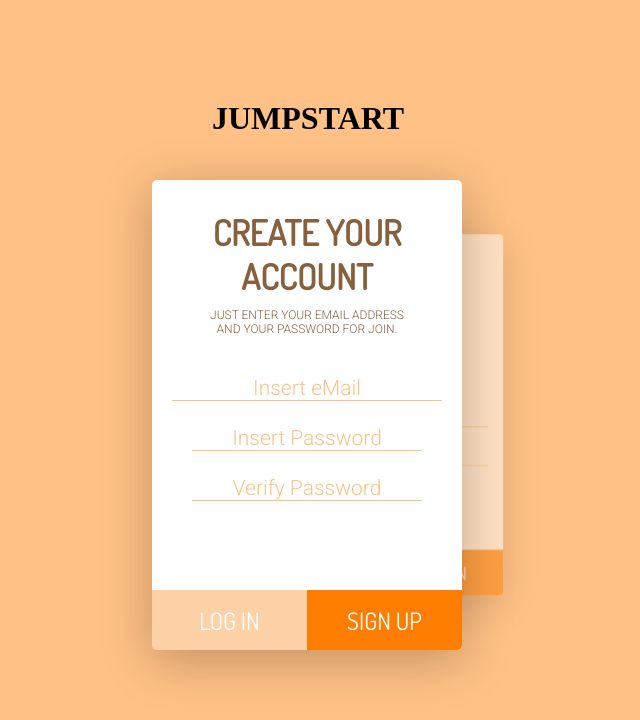
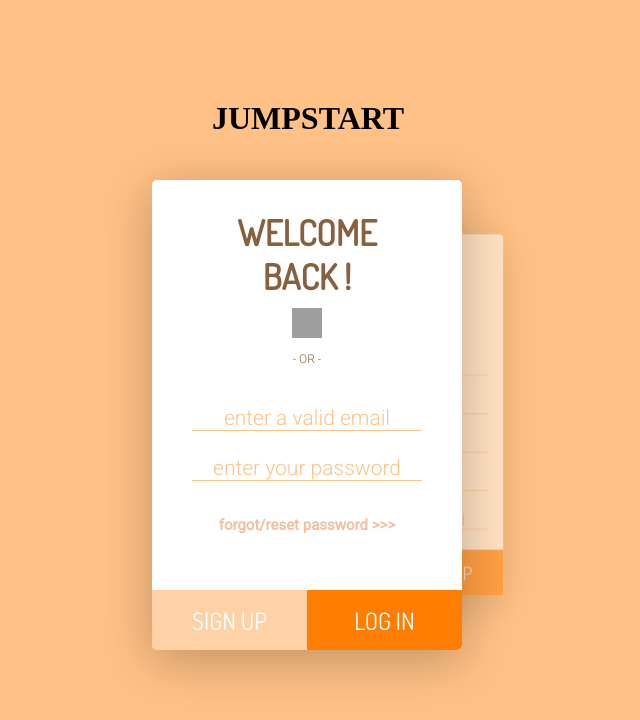
Before and after one commit to bharathvaitla111/AdventureBookingDjango, a Django app: page /login/ in a window 1280 px wide. Shown: the top 720 px of the page, without its empty margins (328-968 px from the left). Run offline with Django 4.2, Linux system fonts and the light colour scheme; some libraries are stand-ins or nearby versions; grey boxes are pictures that could not be loaded.

Commit message:
signup and login v01 done

```diff
--- a/harsh/booking_jumpstart/jumpstart/forms.py
+++ b/harsh/booking_jumpstart/jumpstart/forms.py
@@ -1,7 +1,7 @@
-from django.forms import ModelForm
+from django.forms import ModelForm, TextInput, EmailInput, PasswordInput
 from .models import Customer
-from django.forms import EmailInput, PasswordInput
-from django import forms
+from django.contrib.auth.forms import UserCreationForm
+from django.contrib.auth.models import User
 
 
 class LoginForm(ModelForm):
@@ -20,18 +20,45 @@ class LoginForm(ModelForm):
         }
 
 
-class RegistrationForm(ModelForm):
+class RegistrationForm(UserCreationForm):
     class Meta:
         model = Customer
-        fields = ['email', 'password']
+        fields = ['first_name', 'last_name', 'email', 'password1', 'password2']
         widgets = {
             # telling Django your password field in the mode is a password input on the template
+            'first_name': TextInput(attrs={
+                'placeholder': 'enter your firstname',
+            }),
+            'last_name': TextInput(attrs={
+                'placeholder': 'enter your lastname',
+            }),
             'email': EmailInput(attrs={
-                'class': "form-control",
-                'placeholder': 'Enter a valid email address',
+                'placeholder': 'enter your email',
             }),
-            'password': PasswordInput(attrs={
-                'class': "form-control",
-                'placeholder': 'Enter your password'
-            })
+            'password1': PasswordInput(attrs={
+                'placeholder': 'enter your password',
+                'required': True
+            }),
         }
+
+    def __init__(self, *args, **kwargs):
+        super(RegistrationForm, self).__init__(*args, **kwargs)
+        self.fields['password1'].widget = PasswordInput(
+            attrs={'placeholder': 'enter your password'})
+        self.fields['password2'].widget = PasswordInput(
+            attrs={'placeholder': 're-enter your password'})
+
+        for fieldname in ['first_name', 'last_name', 'email', 'password1', 'password2']:
+            self.fields[fieldname].help_text = None
+
+    def save(self, commit=True):
+        print('hey here')
+        username = self.cleaned_data['first_name']+'_'+self.cleaned_data['last_name']
+        new_customer = Customer(
+            username=username,
+            first_name=self.cleaned_data['first_name'],
+            last_name=self.cleaned_data['last_name'],
+            email=self.cleaned_data['email'],
+            password=self.cleaned_data['password1']
+        )
+        new_customer.save()
--- a/harsh/booking_jumpstart/jumpstart/models.py
+++ b/harsh/booking_jumpstart/jumpstart/models.py
@@ -10,8 +10,5 @@ class Customer(User):
         ordering = ['first_name']
         verbose_name_plural = 'customer'
 
-    city = models.CharField(max_length=30)
-    contact_number = PhoneNumberField(null=False, blank=True, unique=True)
-
     def __str__(self):
         return self.username
--- a/harsh/booking_jumpstart/jumpstart/templates/jumpstart/login.html
+++ b/harsh/booking_jumpstart/jumpstart/templates/jumpstart/login.html
@@ -4,41 +4,55 @@
 <html lang="en">
 <head>
     <meta charset="UTF-8">
-    <title>Title</title>
+    <title>login</title>
     <script src="https://code.jquery.com/jquery-2.2.4.min.js"></script>
     <link rel="stylesheet" href="{% static 'login.css' %}" media="screen">
     <script class="u-script" type="text/javascript" src="{% static 'login.js' %}" defer=""></script>
+
 </head>
 <body>
 <div class="container2">
     <h1>JUMPSTART</h1>
     {% if messages %}
-    {% for message in messages %}
-        <p class="p-3 mb-2 bg-success text-dark">{{ message }}</p>
-    {% endfor %}
-{% endif %}
+        {% for message in messages %}
+            <p class="p-3 mb-2 bg-success text-dark">{{ message }}</p>
+        {% endfor %}
+    {% endif %}
+    {% if signup.errors %}
+        <div style="margin-left: 300px; margin-top: 150px">
+            {% for field in signup %}
+                {% for error in field.errors %}
+                    <h5><strong>{{ error|escape }}</strong></h5>
+                {% endfor %}{% endfor %}
+        </div>
+    {% endif %}
 </div>
 <div class="container">
-    <form class="signIn" method="POST"> {% csrf_token %}
+    <form class="signUp" method="POST"> {% csrf_token %}
         <h3>Welcome</br>Back !</h3>
-        <a href="{% provider_login_url 'google' %}" target="_blank" class="">
-         <img src="https://cdn.cdnlogo.com/logos/g/35/google-icon.svg" width="30" height="30">
+        <a href="{% provider_login_url 'google' %}" class="">
+            <img src="https://cdn.cdnlogo.com/logos/g/35/google-icon.svg" width="30" height="30">
         </a>
         <p>- or -</p>
         {{ form.email }}
         {{ form.password }}
+        <button class="form-btn sx log-in" type="button">Sign up</button>
+        <button class="form-btn dx" type="submit">Log In</button>
+        <a href="{% url 'welcome' %}" class="">
+            <p class="forgot">
+                Forgot/Reset password >>></p>
+        </a>
+    </form>
+    <form id='su' class="signIn" method="POST"> {% csrf_token %}
+        <h3>Create Your Account</h3>
+        <div style="margin-top: 15%">
+            {{ signup.first_name }}
+            {{ signup.last_name }}
+            {{ signup.email }}
+            {{ signup.password1 }}
+            {{ signup.password2 }}
+        </div>
         <button class="form-btn sx back" type="button">Back</button>
-        <button class="form-btn dx" type="submit">Log In</button>
-    </form>
-        <form class="signUp" method="POST"> {% csrf_token %}
-        <h3>Create Your Account</h3>
-        <p>Just enter your email address</br>
-            and your password for join.
-        </p>
-        <input class="w100" type="email" placeholder="Insert eMail" reqired autocomplete='off'/>
-        <input type="password" placeholder="Insert Password" reqired/>
-        <input type="password" placeholder="Verify Password" reqired/>
-        <button class="form-btn sx log-in" type="button">Log In</button>
         <button class="form-btn dx" type="submit">Sign Up</button>
     </form>
 </div>
--- a/harsh/booking_jumpstart/jumpstart/urls.py
+++ b/harsh/booking_jumpstart/jumpstart/urls.py
@@ -2,6 +2,6 @@ from django.urls import path, include
 from . import views
 
 urlpatterns = [
-    path('login/', views.Login.as_view(), name='login'),
+    path('login/', views.LoginSignup.as_view(), name='login'),
     path('', views.Welcome.as_view(), name='welcome'),
 ]
--- a/harsh/booking_jumpstart/jumpstart/views.py
+++ b/harsh/booking_jumpstart/jumpstart/views.py
@@ -4,26 +4,36 @@ from django.shortcuts import render, redirect
 from django.views import View
 from django.contrib import messages
 from django.contrib.auth import authenticate
-from .forms import LoginForm
+from .forms import LoginForm, RegistrationForm
 
 # Create your views here.
 
-class Login(View):
+
+class LoginSignup(View):
     def get(self, request):
         user_session = LoginForm()
-        context = {'form': user_session}
+        user_signup = RegistrationForm()
+        context = {'form': user_session, 'signup': user_signup}
         return render(request, 'jumpstart/login.html', context)
 
     def post(self, request):
-        print('hoho')
         form = LoginForm(request.POST)
-        if form.is_valid():
+        user_signup = RegistrationForm(request.POST)
+        print(user_signup.is_valid())
+        print(form)
+        if form.is_valid() and 'first_name' not in request.POST.keys():
             user = authenticate(email=form.cleaned_data['email'], password=form.cleaned_data['password'])
             if user is None:
                 print('hehe')
                 messages.error(request, "Incorrect username or password")
                 return render(request, 'jumpstart/login.html', {'form': form})
             return render(request, 'jumpstart/welcome.html', {'form': form, 'user': user})
+
+        elif user_signup.is_valid():
+            print('login inside valid')
+            user_signup.save()
+            form.email = user_signup.cleaned_data['email']
+            return render(request, 'jumpstart/login.html', {'form': form})
 
 
 class Welcome(View):
--- a/harsh/booking_jumpstart/static/login.css
+++ b/harsh/booking_jumpstart/static/login.css
@@ -2,6 +2,10 @@
 * {
 	margin: 0;
 	padding: 0;
+}
+
+a{
+	text-decoration: none;
 }
 
 body {
@@ -51,6 +55,14 @@ p > span {
 	display: block;
 	font-weight: 400;
 	font-size: 9px;
+}
+
+p.forgot {
+	color: #f3bfa0;font-weight: bold;text-transform: lowercase;font-size: 15px;
+}
+
+p.forgot:hover {
+	color: #fa630d;
 }
 
 h3 {
--- a/harsh/booking_jumpstart/templates/base_nicepage.html
+++ b/harsh/booking_jumpstart/templates/base_nicepage.html
@@ -115,3 +115,6 @@
 </footer>
 </body>
 </html>
+        <input class="w100" type="email" placeholder="Insert eMail" reqired autocomplete='off'/>
+        <input type="password" placeholder="Insert Password" reqired/>
+        <input type="password" placeholder="Verify Password" reqired/>
```
Also changed, not shown: harsh/booking_jumpstart/jumpstart/migrations/0003_remove_customer_city_remove_customer_contact_number.py (added).
